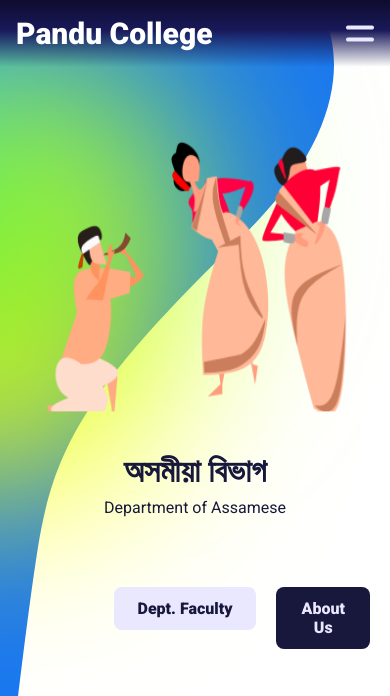
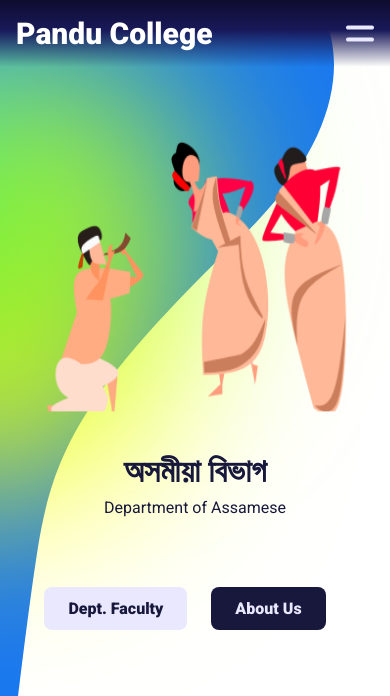
Before and after one commit to PanduCollege/AssameseDepartment, a plain HTML site: page index.html in a window 390 px wide. Shown: the top 696 px of the page. Drawn offline with Linux system fonts and the light colour scheme.

Commit message:
Update style.css

```diff
--- a/style.css
+++ b/style.css
@@ -288,12 +288,6 @@ aside.sidebar .menu-icons .close-btn {
     right: 0;
   }
 
-  .container a.btn.dark {
-  background: #17183b;
-  color: #eae8ff;
-  position: absolute;
-}
-
   aside.sidebar .menu-icons .close-btn {
     display: block;
     position: absolute;
```
